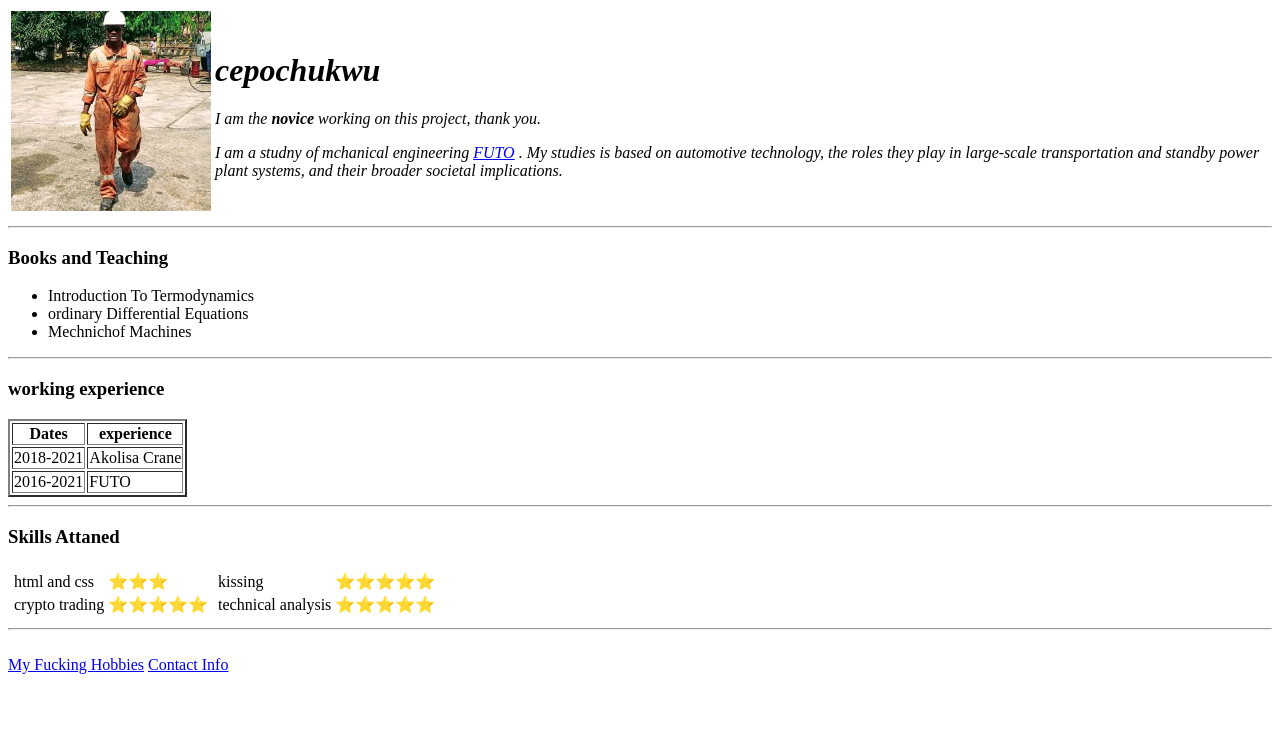
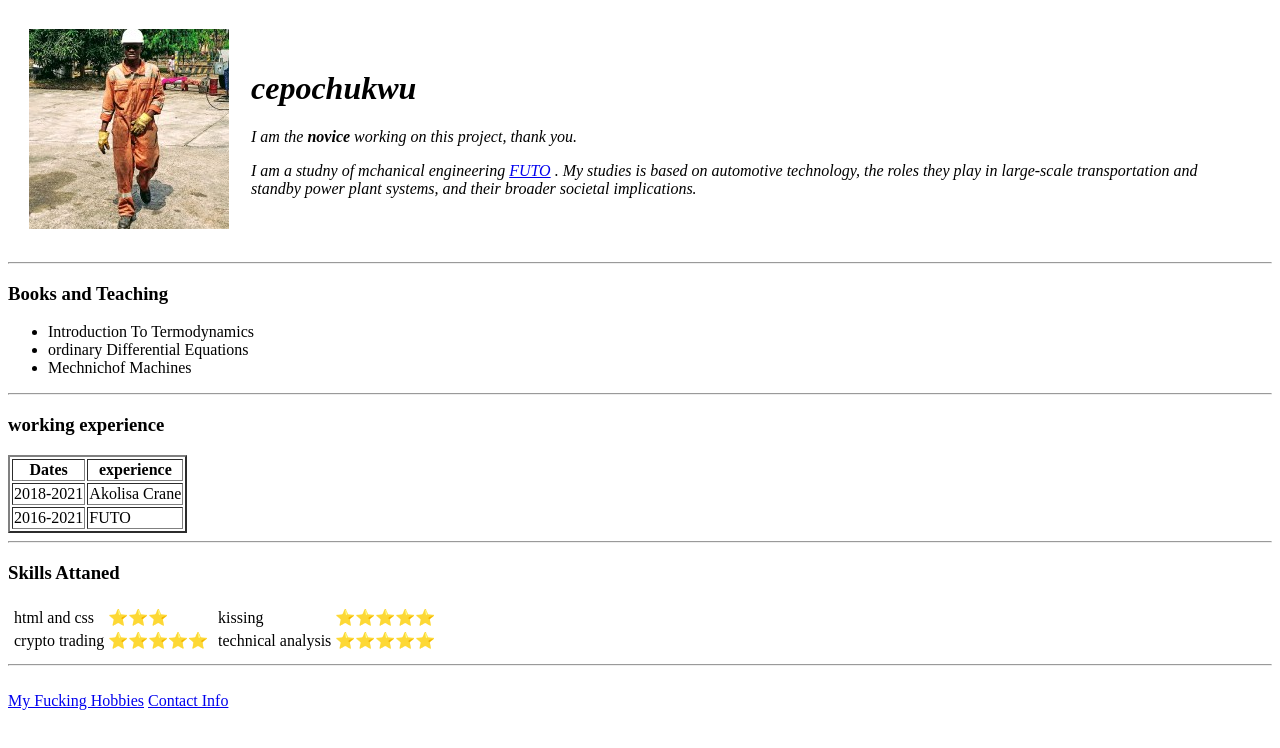
Before and after one commit to cepochukwu/cv, a plain HTML site: page index.html in a window 1280 px wide. Drawn offline with Linux system fonts and the light colour scheme.

Commit message:
Update index.html

```diff
--- a/index.html
+++ b/index.html
@@ -6,7 +6,7 @@
   <title>😇 cepochukwu's personal site</title>
 </head>
 <body>
-  <table cellspacing="2">
+  <table cellspacing="20">
     <tr>
         <td><img src="me on dirty coveral.jpeg" alt="Profile picture"></td>
         <td><em><h1>cepochukwu</h1>
```
